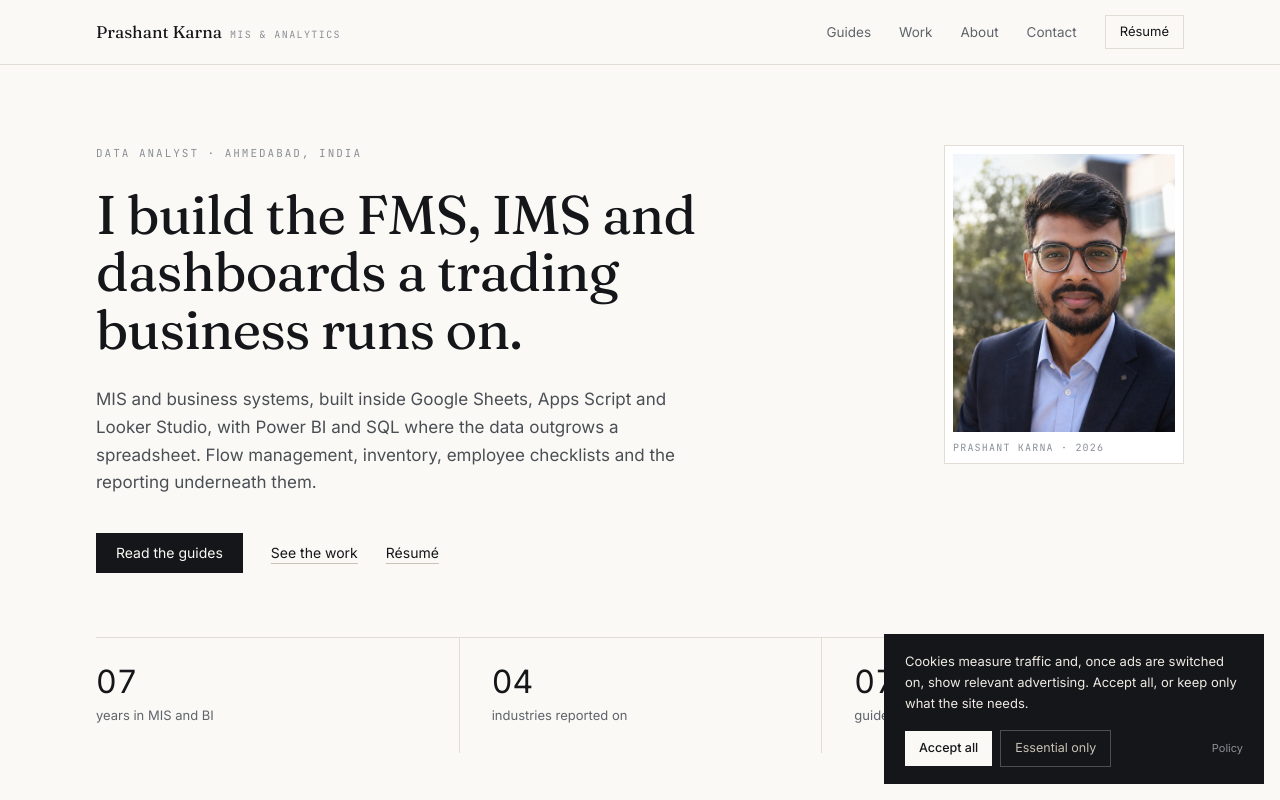
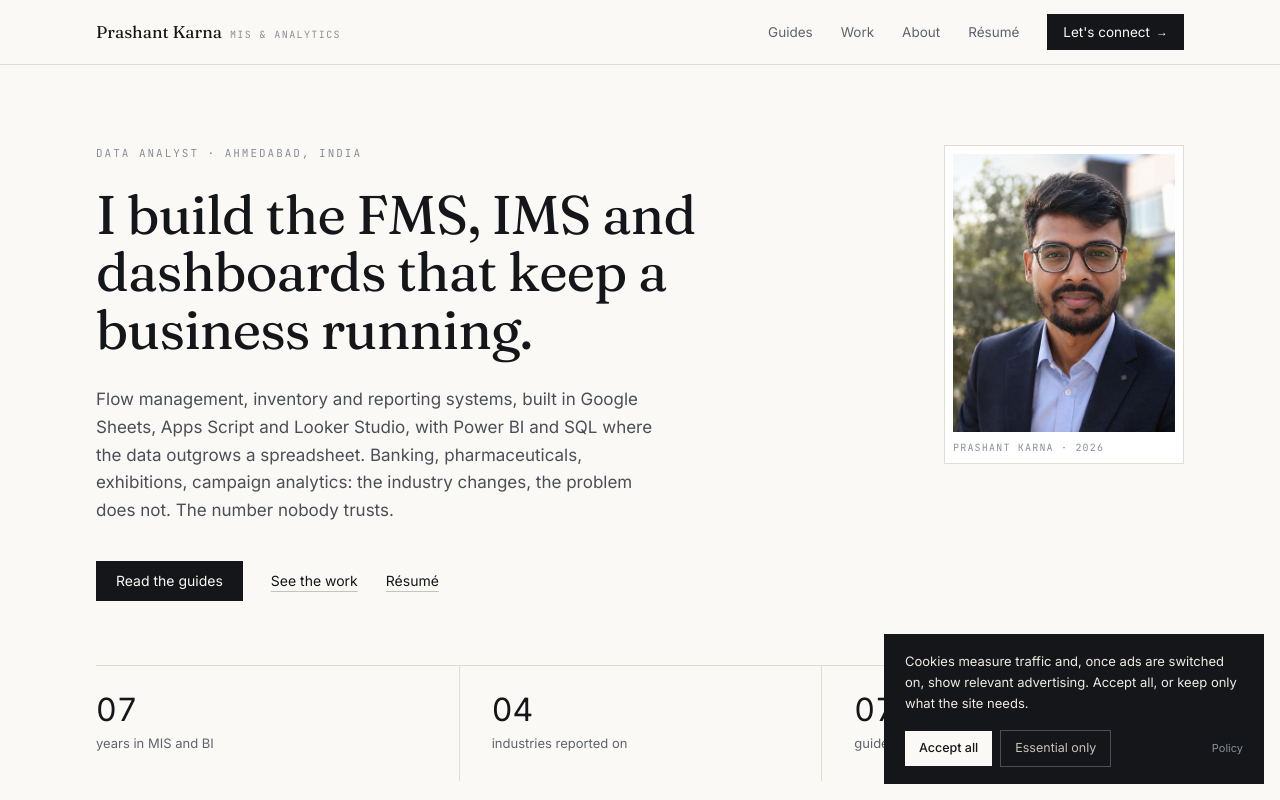
Before and after one commit to legitanna/Prashant-Portfolio, a Next.js app: page / in a window 1280 px wide. Shown: the top 800 px of the page. Built offline with nearby package versions, Linux system fonts and the light colour scheme.

Commit message:
Generalise the positioning, highlight Let's connect, reframe the closing CTA for freelance work

```diff
--- a/app/contact/page.tsx
+++ b/app/contact/page.tsx
@@ -2,9 +2,9 @@ import type { Metadata } from 'next';
 import ContactForm from '@/components/ContactForm';
 
 export const metadata: Metadata = {
-  title: 'Contact',
+  title: "Let's connect",
   description:
-    'Contact Prashant Karna about data analyst roles, MIS reporting builds, Power BI dashboards or Excel automation work.',
+    'Contact Prashant Karna about a freelance build: MIS reporting packs, FMS flow management, IMS inventory systems, checklists or Power BI and Looker Studio dashboards.',
   alternates: { canonical: 'https://prashantkarna.com/contact' },
 };
 
@@ -21,14 +21,13 @@ export default function ContactPage() {
           <div className="flex items-center gap-2.5">
             <span className="h-1.5 w-1.5 rounded-full bg-[#2f6b4f]" />
             <span className="font-mono text-[11px] uppercase tracking-[0.12em] text-[#2f6b4f]">
-              Available for roles and short builds
+              Open to freelance builds
             </span>
           </div>
 
           <p className="mt-5 max-w-[42ch] text-[16px] leading-relaxed text-[#3a3f46]">
-            Data analyst and MIS roles, or a contained reporting project: a monthly pack, a
-            stock or ledger report, a dashboard that needs to be finished rather than
-            started.
+            A monthly reporting pack, an inventory or flow system, a dashboard that needs
+            finishing rather than starting. Short, scoped work, delivered around my job.
           </p>
 
           <dl className="mt-8 border-t border-[#e2ddd4]">
--- a/app/page.tsx
+++ b/app/page.tsx
@@ -41,13 +41,14 @@ export default function Home() {
             <p className="eyebrow">Data analyst · Ahmedabad, India</p>
 
             <h1 className="display mt-6 max-w-[20ch] text-[2.6rem] sm:text-[3.4rem]">
-              I build the FMS, IMS and dashboards a trading business runs on.
+              I build the FMS, IMS and dashboards that keep a business running.
             </h1>
 
             <p className="mt-7 max-w-[54ch] text-[17px] leading-relaxed text-[#4a4f56]">
-              MIS and business systems, built inside Google Sheets, Apps Script and Looker
-              Studio, with Power BI and SQL where the data outgrows a spreadsheet. Flow
-              management, inventory, employee checklists and the reporting underneath them.
+              Flow management, inventory and reporting systems, built in Google Sheets, Apps
+              Script and Looker Studio, with Power BI and SQL where the data outgrows a
+              spreadsheet. Banking, pharmaceuticals, exhibitions, campaign analytics: the
+              industry changes, the problem does not. The number nobody trusts.
             </p>
 
             <div className="mt-9 flex flex-wrap items-center gap-x-7 gap-y-3">
@@ -222,19 +223,19 @@ export default function Home() {
 
       {/* Availability */}
       <section className="wrap py-14">
-        <div className="border border-[#e2ddd4] bg-white/40 px-6 py-8 sm:px-10 sm:py-10">
-          <div className="flex flex-col gap-6 sm:flex-row sm:items-center sm:justify-between">
-            <div>
-              <p className="eyebrow">Availability</p>
-              <p className="mt-3 max-w-[46ch] text-[17px] leading-relaxed text-[#2b2f35]">
-                Open to data analyst and MIS roles, and to short reporting builds for
-                trading and distribution businesses.
-              </p>
-            </div>
-            <Link href="/contact" className="btn-ghost shrink-0">
-              Get in touch
-            </Link>
-          </div>
+        <div className="border-t border-[#e2ddd4] pt-10">
+          <p className="eyebrow">Work with me</p>
+          <p className="mt-4 max-w-[52ch] text-[19px] leading-relaxed text-[#2b2f35]">
+            Building a reporting system and not sure where to start? I take on a small number
+            of freelance builds alongside my work.
+          </p>
+          <Link
+            href="/contact"
+            className="mt-6 inline-flex items-center gap-2 border-b border-[#14161a] pb-1 text-[15px] text-[#14161a] transition-colors hover:border-[#24405e] hover:text-[#24405e]"
+          >
+            Let&apos;s connect
+            <span aria-hidden="true">→</span>
+          </Link>
         </div>
       </section>
     </>
--- a/components/SiteFooter.tsx
+++ b/components/SiteFooter.tsx
@@ -23,7 +23,7 @@ export default function SiteFooter() {
               { label: 'Guides', href: '/guides' },
               { label: 'Work', href: '/projects' },
               { label: 'About', href: '/about' },
-              { label: 'Contact', href: '/contact' },
+              { label: "Let's connect", href: '/contact' },
               { label: 'Privacy', href: '/privacy' },
             ].map((l) => (
               <li key={l.href}>
--- a/components/SiteNav.tsx
+++ b/components/SiteNav.tsx
@@ -8,8 +8,9 @@ const links = [
   { label: 'Guides', href: '/guides' },
   { label: 'Work', href: '/projects' },
   { label: 'About', href: '/about' },
-  { label: 'Contact', href: '/contact' },
 ];
+
+const cta = { label: "Let's connect", href: '/contact' };
 
 export default function SiteNav() {
   const pathname = usePathname();
@@ -46,14 +47,29 @@ export default function SiteNav() {
               {link.label}
             </Link>
           ))}
+
           <a
             href="/Prashant_Karna_Resume.pdf"
             target="_blank"
             rel="noopener noreferrer"
-            className="border border-[#e2ddd4] px-3.5 py-1.5 text-[13px] text-[#14161a] transition-colors hover:border-[#14161a]"
+            className="text-[13.5px] text-[#5f646c] transition-colors hover:text-[#14161a]"
           >
             Résumé
           </a>
+
+          <Link
+            href={cta.href}
+            className={`inline-flex items-center gap-1.5 px-4 py-2 text-[13.5px] transition-colors ${
+              isActive(cta.href)
+                ? 'bg-[#24405e] text-[#fbf9f5]'
+                : 'bg-[#14161a] text-[#fbf9f5] hover:bg-[#24405e]'
+            }`}
+          >
+            {cta.label}
+            <span aria-hidden="true" className="text-[12px]">
+              →
+            </span>
+          </Link>
         </nav>
 
         <button
@@ -92,10 +108,18 @@ export default function SiteNav() {
               href="/Prashant_Karna_Resume.pdf"
               target="_blank"
               rel="noopener noreferrer"
-              className="py-3 text-sm text-[#24405e] underline decoration-[#c9c2b6] underline-offset-4"
+              className="border-b border-[#efeae2] py-3 text-sm text-[#2b2f35]"
             >
               Résumé (PDF)
             </a>
+            <Link
+              href={cta.href}
+              onClick={() => setOpen(false)}
+              className="mt-3 mb-2 flex items-center justify-between bg-[#14161a] px-4 py-3 text-sm text-[#fbf9f5]"
+            >
+              {cta.label}
+              <span aria-hidden="true">→</span>
+            </Link>
           </div>
         </div>
       )}
```
